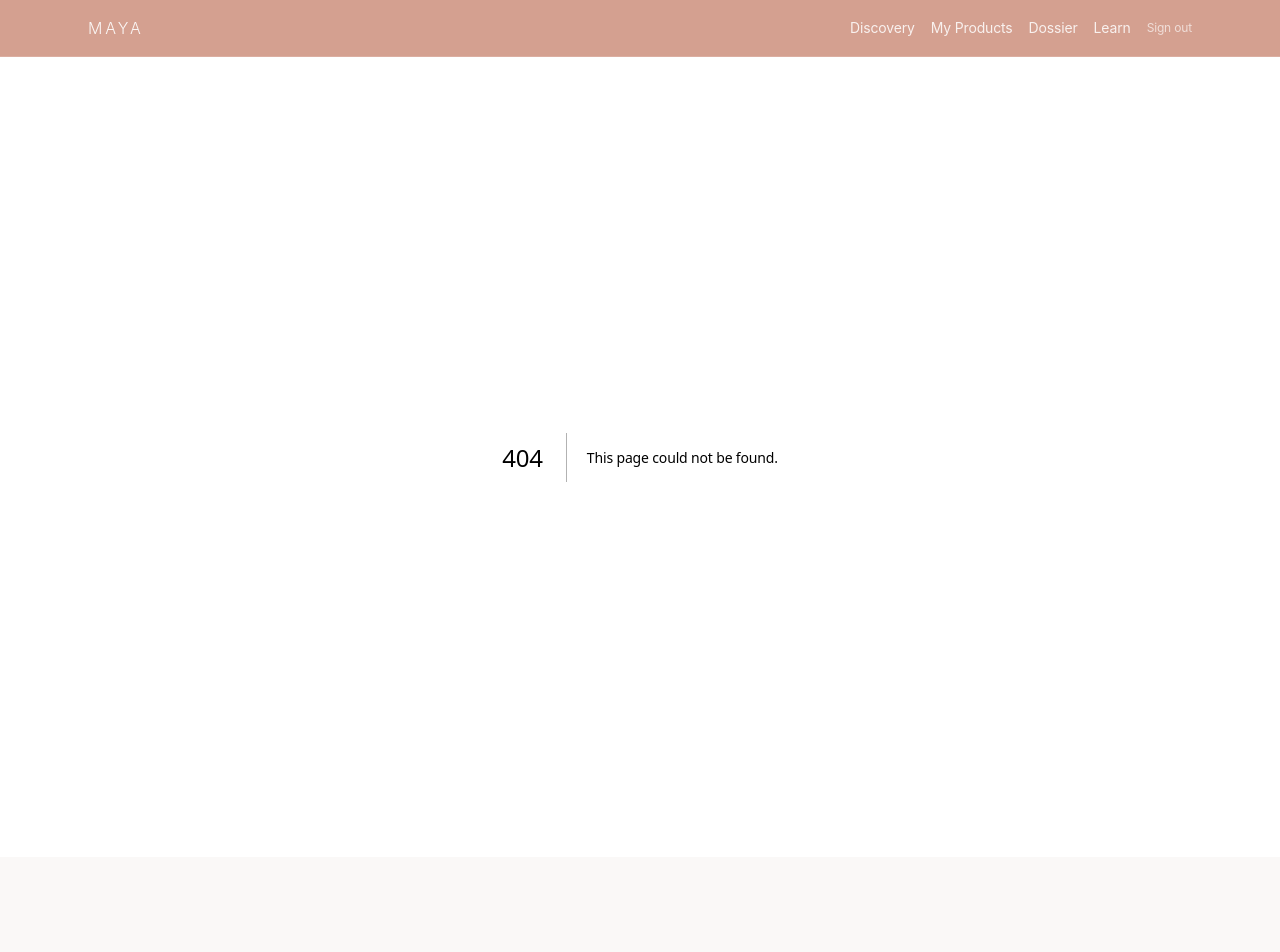
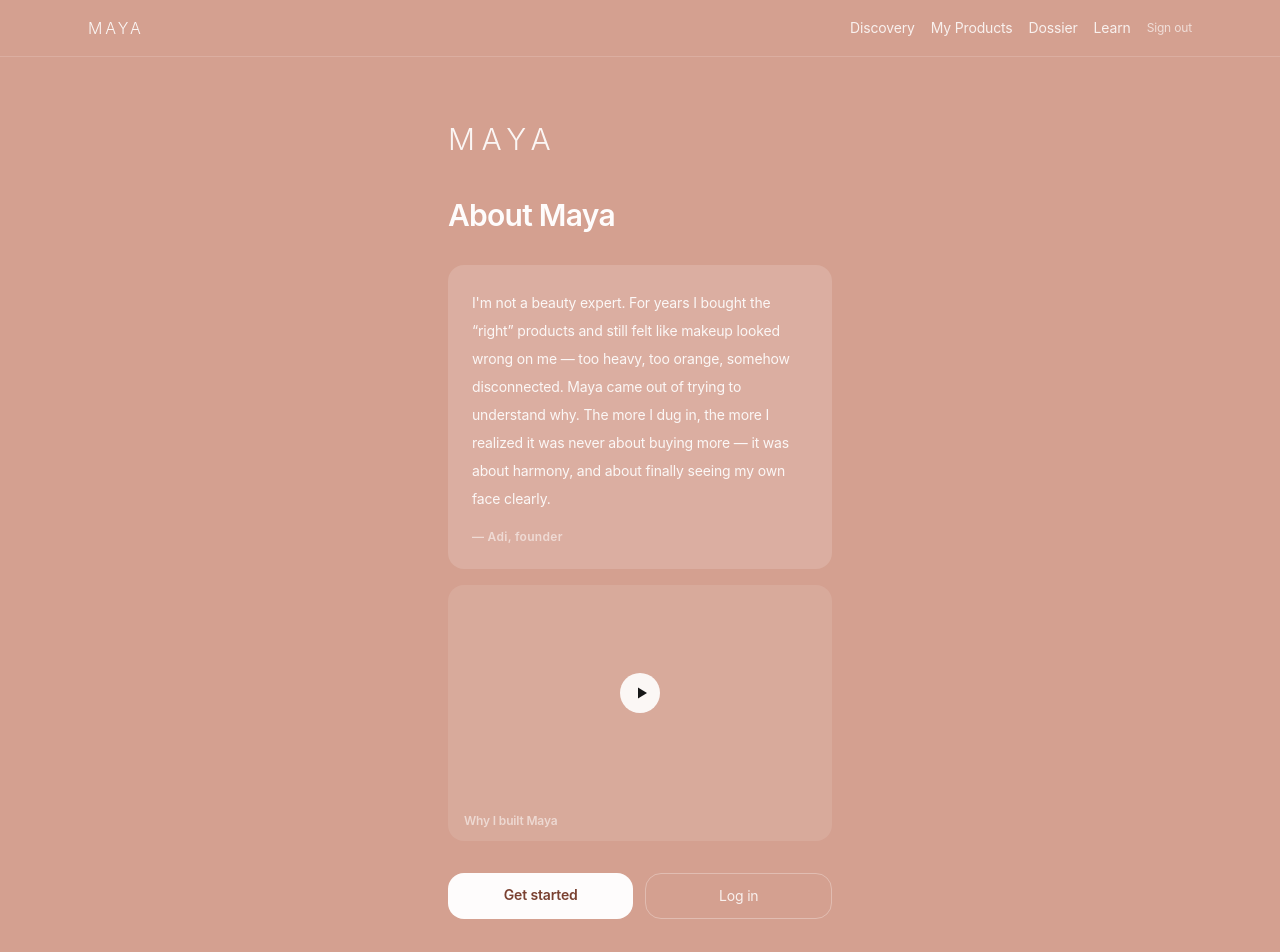
Before and after one commit to nulsenjb/MAYA-1.0, a Next.js app: page /about in a window 1280 px wide. Before the commit this address had no page. Shown: the top 952 px of the page. Before the commit the page ends 857 px from the top, so only its background shows below. Built offline with nearby package versions, Linux system fonts and the light colour scheme.

Commit message:
Move founder story to /about, clean up landing page

```diff
--- /dev/null
+++ b/app/about/page.tsx
@@ -0,0 +1,99 @@
+import Link from 'next/link';
+
+function PlayIcon() {
+  return (
+    <div className="flex h-10 w-10 items-center justify-center rounded-full bg-white/90">
+      <svg viewBox="0 0 16 16" fill="none" className="h-4 w-4 translate-x-0.5">
+        <path d="M4 2.5l9 5.5-9 5.5V2.5z" fill="#171717" />
+      </svg>
+    </div>
+  );
+}
+
+export default function AboutPage() {
+  return (
+    <main
+      className="min-h-screen flex flex-col items-center justify-center px-6 py-16"
+      style={{ backgroundColor: '#D4A090' }}
+    >
+      <div className="w-full max-w-sm">
+
+        {/* Wordmark */}
+        <div className="mb-10">
+          <Link href="/">
+            <div
+              className="text-3xl font-light tracking-[0.22em] uppercase"
+              style={{ color: 'rgba(255,255,255,0.9)' }}
+            >
+              MAYA
+            </div>
+          </Link>
+        </div>
+
+        {/* Page title */}
+        <h1
+          className="text-2xl sm:text-3xl font-semibold tracking-tight"
+          style={{ color: 'rgba(255,255,255,0.97)' }}
+        >
+          About Maya
+        </h1>
+
+        {/* Founder story */}
+        <div
+          className="mt-8 rounded-2xl p-6"
+          style={{ backgroundColor: 'rgba(255,255,255,0.15)' }}
+        >
+          <p
+            className="text-sm leading-7"
+            style={{ color: 'rgba(255,255,255,0.9)' }}
+          >
+            I&apos;m not a beauty expert. For years I bought the &ldquo;right&rdquo; products and still felt like makeup looked wrong on me — too heavy, too orange, somehow disconnected. Maya came out of trying to understand why. The more I dug in, the more I realized it was never about buying more — it was about harmony, and about finally seeing my own face clearly.
+          </p>
+          <p
+            className="mt-4 text-xs font-semibold tracking-wide"
+            style={{ color: 'rgba(255,255,255,0.55)' }}
+          >
+            — Adi, founder
+          </p>
+        </div>
+
+        {/* Founder video placeholder */}
+        <div
+          className="mt-4 overflow-hidden rounded-2xl"
+          style={{ backgroundColor: 'rgba(255,255,255,0.1)' }}
+        >
+          <div className="relative flex aspect-video items-center justify-center">
+            <PlayIcon />
+          </div>
+          <div className="px-4 py-3">
+            <p
+              className="text-xs font-semibold"
+              style={{ color: 'rgba(255,255,255,0.55)' }}
+            >
+              Why I built Maya
+            </p>
+          </div>
+        </div>
+
+        {/* CTAs */}
+        <div className="mt-8 flex flex-col gap-3 sm:flex-row">
+          <Link
+            href="/auth/signup"
+            className="w-full rounded-2xl px-5 py-3 text-center text-sm font-semibold"
+            style={{ backgroundColor: 'rgba(255,255,255,0.97)', color: '#7A4030' }}
+          >
+            Get started
+          </Link>
+          <Link
+            href="/auth/login"
+            className="w-full rounded-2xl border px-5 py-3 text-center text-sm"
+            style={{ color: 'rgba(255,255,255,0.85)', borderColor: 'rgba(255,255,255,0.3)' }}
+          >
+            Log in
+          </Link>
+        </div>
+
+      </div>
+    </main>
+  );
+}
--- a/app/page.tsx
+++ b/app/page.tsx
@@ -1,14 +1,4 @@
 import Link from 'next/link';
-
-function PlayIcon() {
-  return (
-    <div className="flex h-10 w-10 items-center justify-center rounded-full bg-white/90">
-      <svg viewBox="0 0 16 16" fill="none" className="h-4 w-4 translate-x-0.5">
-        <path d="M4 2.5l9 5.5-9 5.5V2.5z" fill="#171717" />
-      </svg>
-    </div>
-  );
-}
 
 export default function HomePage() {
   return (
@@ -42,45 +32,8 @@ export default function HomePage() {
           Through personalized guidance, Maya helps you discover why makeup behaves differently on you — and what to do about it.
         </p>
 
-        {/* Founder section */}
-        <div
-          className="mt-10 rounded-2xl p-6"
-          style={{ backgroundColor: 'rgba(255,255,255,0.15)' }}
-        >
-          <p
-            className="text-sm leading-7"
-            style={{ color: 'rgba(255,255,255,0.9)' }}
-          >
-            I&apos;m not a beauty expert. For years I bought the &ldquo;right&rdquo; products and still felt like makeup looked wrong on me — too heavy, too orange, somehow disconnected. Maya came out of trying to understand why. The more I dug in, the more I realized it was never about buying more — it was about harmony, and about finally seeing my own face clearly.
-          </p>
-          <p
-            className="mt-4 text-xs font-semibold tracking-wide"
-            style={{ color: 'rgba(255,255,255,0.55)' }}
-          >
-            — Adi, founder
-          </p>
-        </div>
-
-        {/* Founder video placeholder */}
-        <div
-          className="mt-4 overflow-hidden rounded-2xl"
-          style={{ backgroundColor: 'rgba(255,255,255,0.1)' }}
-        >
-          <div className="relative flex aspect-video items-center justify-center">
-            <PlayIcon />
-          </div>
-          <div className="px-4 py-3">
-            <p
-              className="text-xs font-semibold"
-              style={{ color: 'rgba(255,255,255,0.55)' }}
-            >
-              Why I built Maya
-            </p>
-          </div>
-        </div>
-
         {/* CTAs */}
-        <div className="mt-8 flex flex-col gap-3 sm:flex-row">
+        <div className="mt-10 flex flex-col gap-3 sm:flex-row">
           <Link
             href="/auth/signup"
             className="w-full rounded-2xl px-5 py-3 text-center text-sm font-semibold"
@@ -97,6 +50,17 @@ export default function HomePage() {
           </Link>
         </div>
 
+        {/* About link */}
+        <div className="mt-6 text-center">
+          <Link
+            href="/about"
+            className="text-xs"
+            style={{ color: 'rgba(255,255,255,0.5)' }}
+          >
+            About Maya
+          </Link>
+        </div>
+
       </div>
     </main>
   );
```
